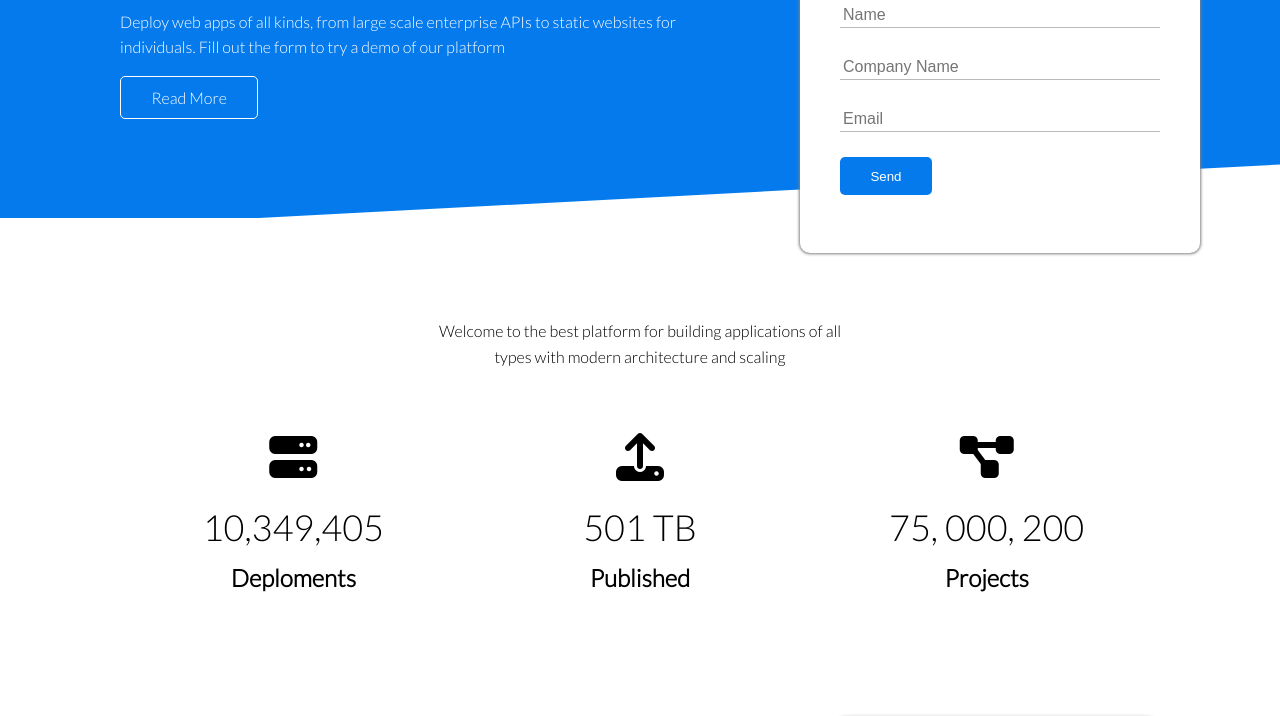
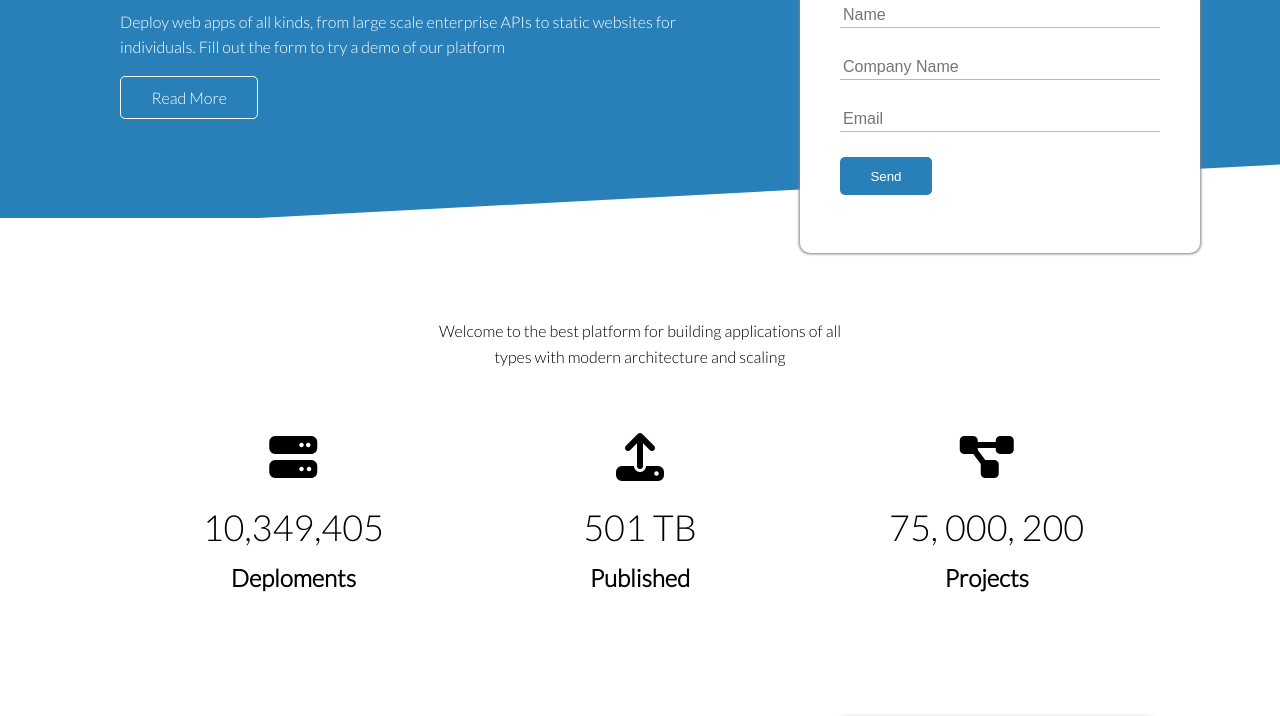
Before and after one commit to anamulhaquemollah/cloudSolution, a plain HTML site: page index.html in a window 1280 px wide. Shown: the part 252-968 px from the top of the page. Drawn offline with Linux system fonts and the light colour scheme.

Commit message:
primary color update

```diff
--- a/style.css
+++ b/style.css
@@ -1,5 +1,5 @@
 :root{
-    --color-primary: #047aed;
+    --color-primary: #2980b9;
 }
 
 *{
```
